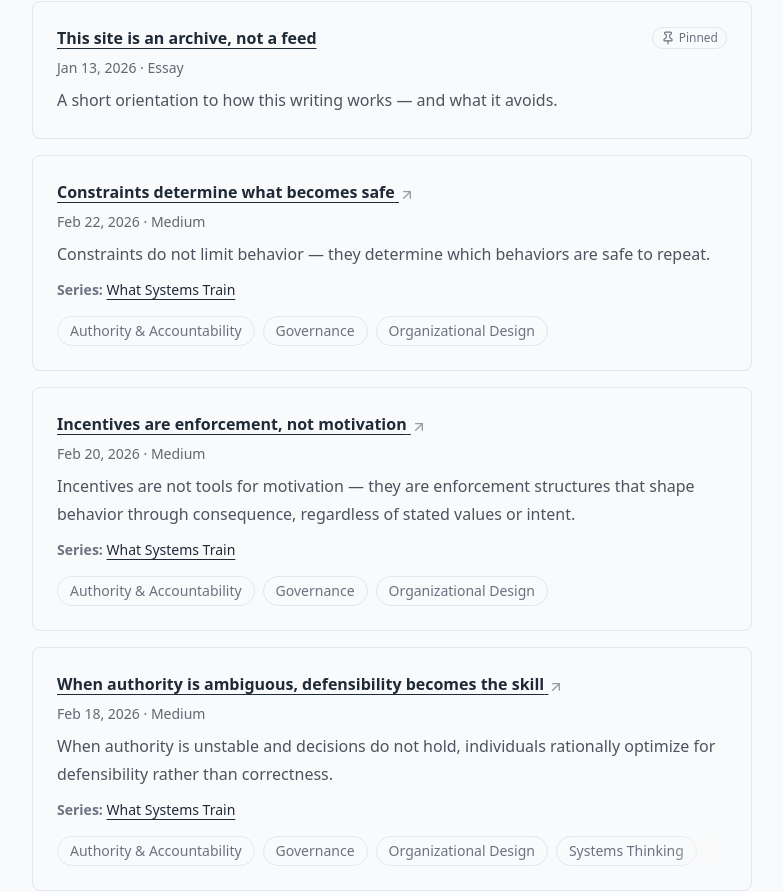
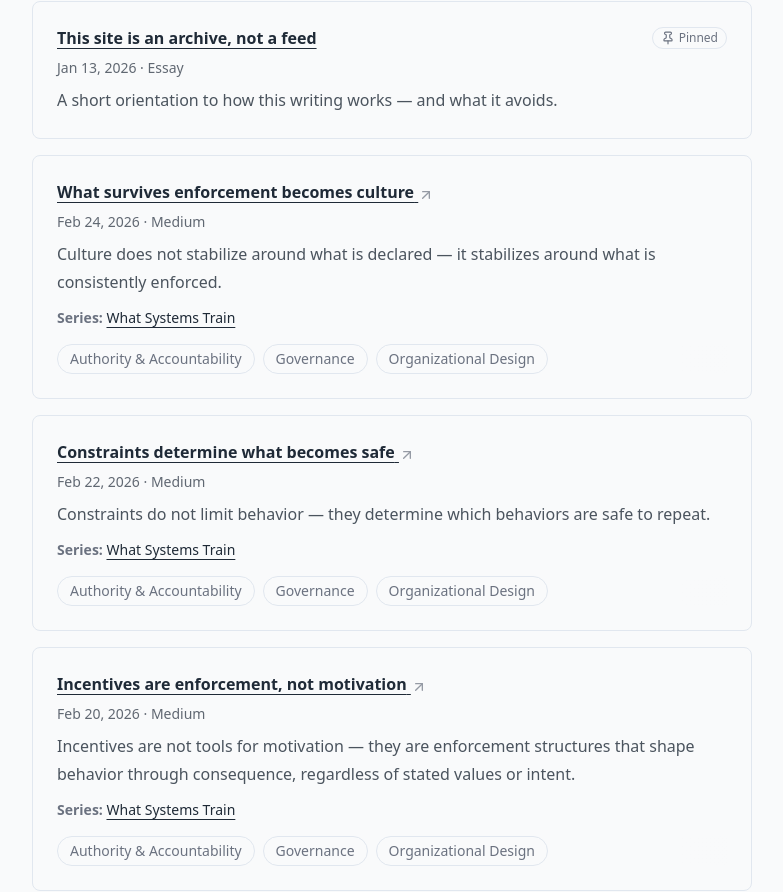
Before and after one commit to andrewjfrancis/andrewjfrancis-site, a Next.js app: page /writing in a window 1280 px wide. Shown: the part 694-1586 px from the top of the page, without its empty margins (248-1031 px from the left). Built offline with nearby package versions, Linux system fonts and the light colour scheme.

Commit message:
Publish “What survives enforcement becomes culture”
Adds new writing entry and publishes it on-site.
Includes metadata, tags, publish date, and listing updates.
Links out to Medium version where applicable.

```diff
--- a/app/writing/_data/articles.ts
+++ b/app/writing/_data/articles.ts
@@ -23,6 +23,18 @@ export type Article = {
 export const PAGE_SIZE = 10;
 
 export const ARTICLES_REAL: Article[] = [
+  {
+    id: "2026-02-24-01",
+    title: "What survives enforcement becomes culture",
+    date: "2026-02-24",
+    year: 2026,
+    excerpt:
+      "Culture does not stabilize around what is declared — it stabilizes around what is consistently enforced.",
+    source: "medium",
+    externalUrl:
+      "https://medium.com/@andrewjfrancis/what-survives-enforcement-becomes-culture-84e2eb11fb44",
+    tags: ["Authority & Accountability", "Governance", "Organizational Design"],
+  },
   {
     id: "2026-02-22-01",
     title: "Constraints determine what becomes safe",
--- a/app/writing/_data/series.ts
+++ b/app/writing/_data/series.ts
@@ -35,7 +35,12 @@ export const SERIES: Series[] = [
       "How organizational structures shape behavior over time through constraints, incentives, and enforcement — independent of intent or culture.",
     status: "in-progress",
     showPill: true,
-    essayIds: ["2026-02-18-01", "2026-02-20-01", "2026-02-22-01"],
+    essayIds: [
+      "2026-02-18-01",
+      "2026-02-20-01",
+      "2026-02-22-01",
+      "2026-02-24-01",
+    ],
   },
   {
     title: "Decision Flow",
```
